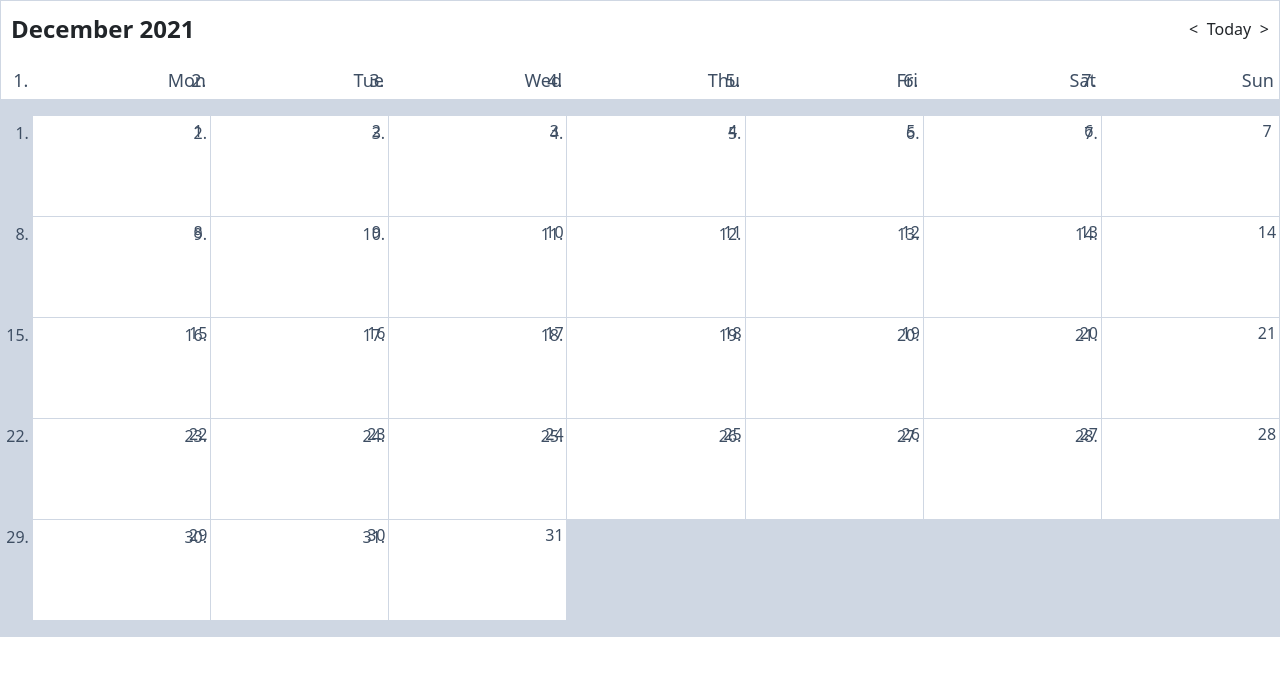
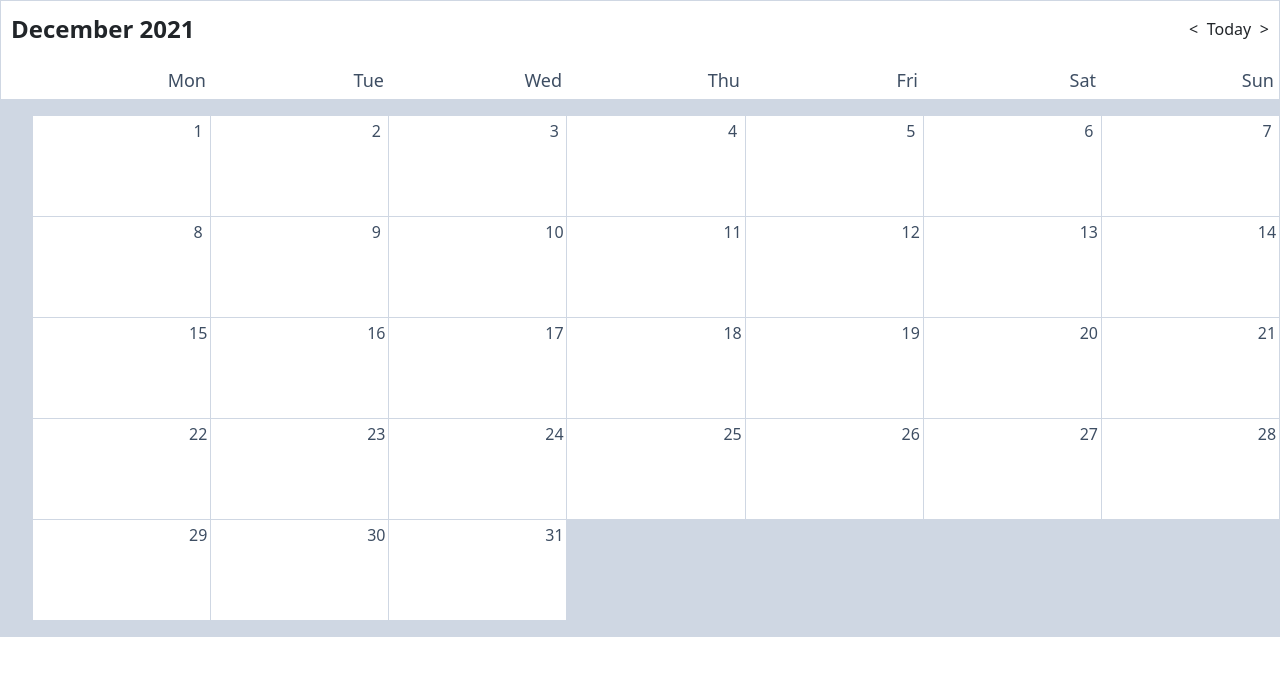
Before and after one commit to rodrigobmedeiros/remember, a Django app: page /main/ in a window 1280 px wide. Shown: the part 56-732 px from the top of the page. Run offline with Django 3.2, Linux system fonts and the light colour scheme; the visitor is signed in with stand-in values (Sample User, id 1); data that the repository does not hold is empty; some libraries are stand-ins or nearby versions.

Commit message:
Fixing calendar issues - working on chrome

```diff
--- a/dates/static/css/calendar.css
+++ b/dates/static/css/calendar.css
@@ -5,6 +5,10 @@ body {
   --grey-800: #3e4e63;
   --grid-gap: 1px;
   --day-label-size: 20px;
+}
+
+ol li {
+  list-style: none;
 }
 
 .calendar-month {
--- a/dates/templates/dates/main.html
+++ b/dates/templates/dates/main.html
@@ -22,5 +22,5 @@
 {% endblock %}
 
 {% block extra_body %}
-    <script src="{% static 'js/index.js' %}"></script>
+    <script type='text/javascript' src="{% static 'js/index.js' %}"></script>
 {% endblock %}
```
